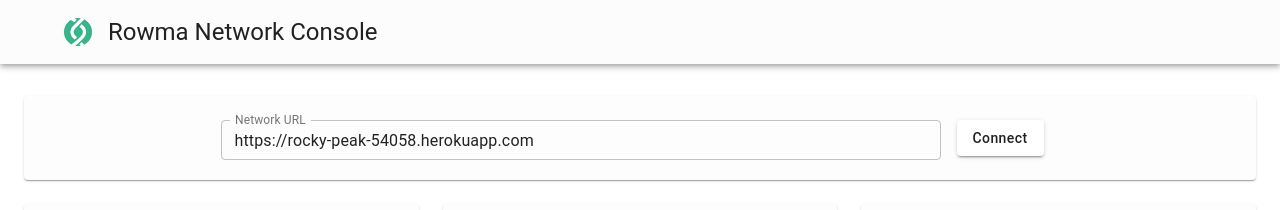
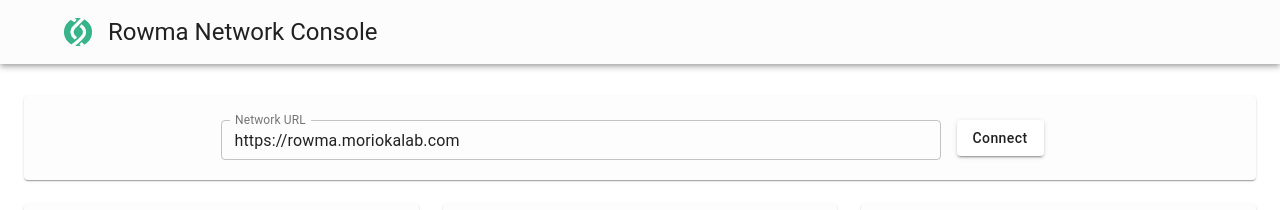
Before and after one commit to rowma/public-console, a React (Create React App) app: page / in a window 1280 px wide. Shown: the top 210 px of the page. Built offline with nearby package versions, Linux system fonts and the light colour scheme.

Commit message:
Change the default ConnectionManager URL to https://rowma.moriokalab.com

```diff
--- a/src/App.tsx
+++ b/src/App.tsx
@@ -139,7 +139,7 @@
 }
 
 const App: React.FC = () => {
-  const [rowmaUrl, setRowmaUrl] = React.useState<string>("https://rocky-peak-54058.herokuapp.com");
+  const [rowmaUrl, setRowmaUrl] = React.useState<string>("https://rowma.moriokalab.com");
   const [rowma, setRowma] = React.useState<any>(null);
   const [robotUuids, setRobotUuids] = React.useState<Array<string> | undefined>(undefined);
   const [selectedRobot, setSelectedRobot] = React.useState<any | null>(null);
```
